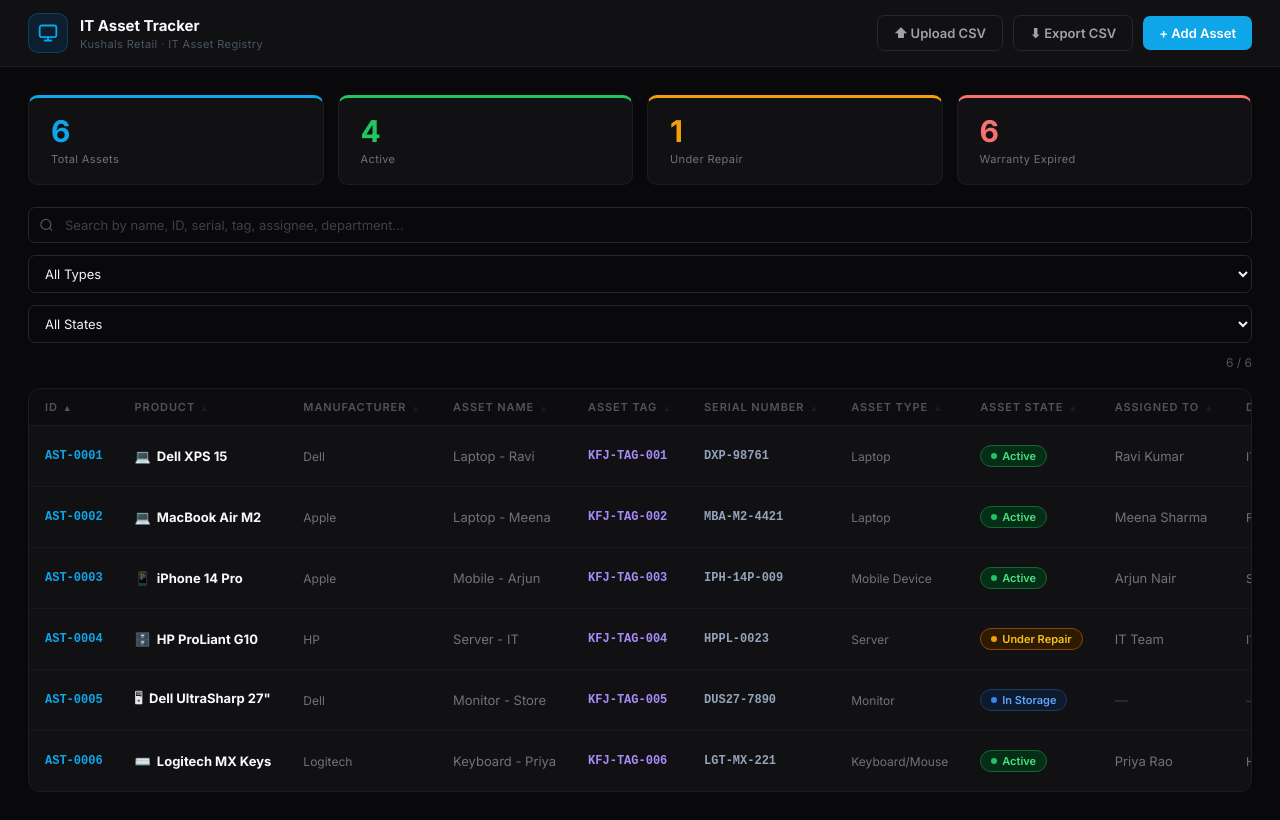
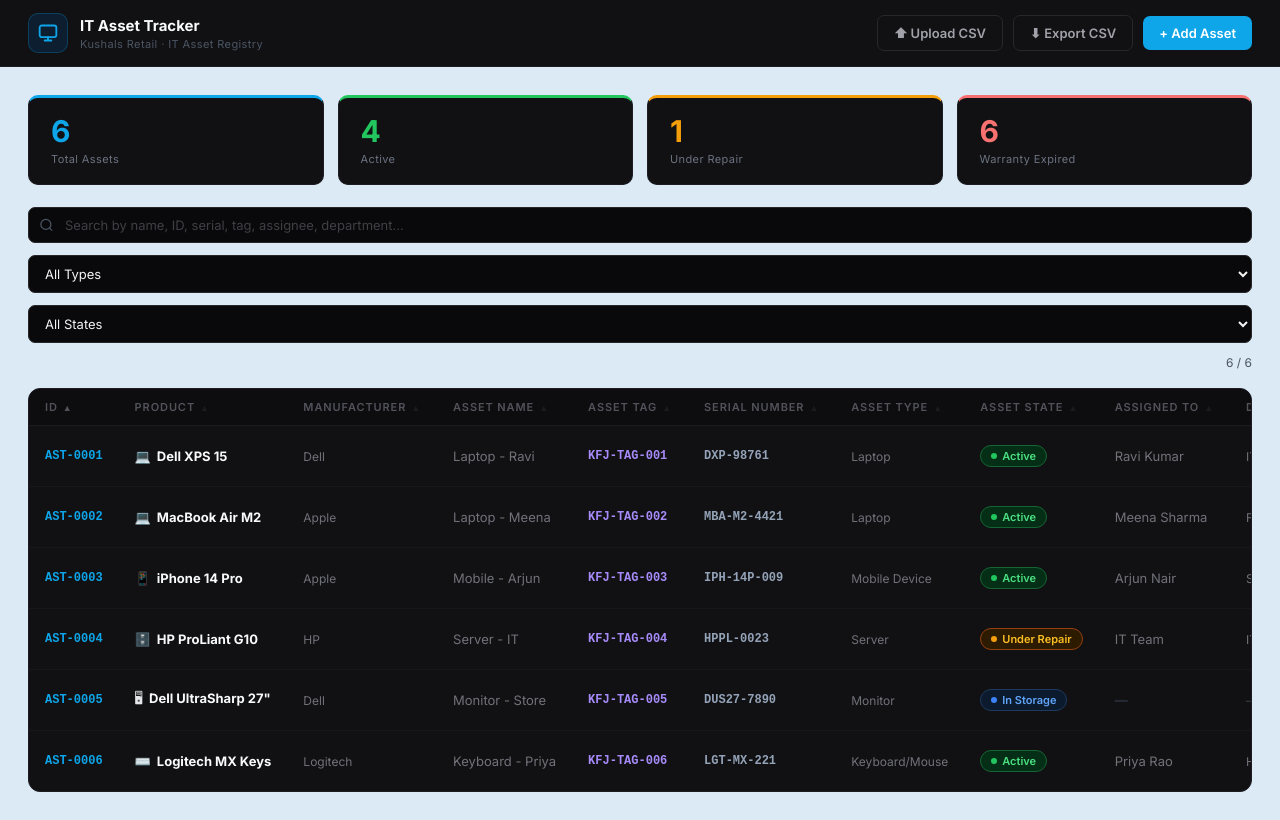
Before and after one commit to yallappat-spec/it-asset-tracker, a React (Create React App) app: page / in a window 1280 px wide. Built offline with nearby package versions, Linux system fonts and the light colour scheme.

Commit message:
Change background color to light blue (#dbeaf5)
Co-Authored-By: Claude Sonnet 4.6 <noreply@anthropic.com>

```diff
--- a/src/App.js
+++ b/src/App.js
@@ -406,7 +406,7 @@ const FSel = ({ label, val, opts, set }) => (
 );
 
 const S = {
-  page:       { fontFamily:"'Inter',system-ui,sans-serif", background:"#09090b", minHeight:"100vh", color:"#e5e7eb" },
+  page:       { fontFamily:"'Inter',system-ui,sans-serif", background:"#dbeaf5", minHeight:"100vh", color:"#e5e7eb" },
   header:     { background:"#111113", borderBottom:"1px solid #1c1c22", position:"sticky", top:0, zIndex:50 },
   hInner:     { maxWidth:1400, margin:"0 auto", padding:"13px 28px", display:"flex", justifyContent:"space-between", alignItems:"center" },
   brand:      { display:"flex", alignItems:"center", gap:12 },
```
